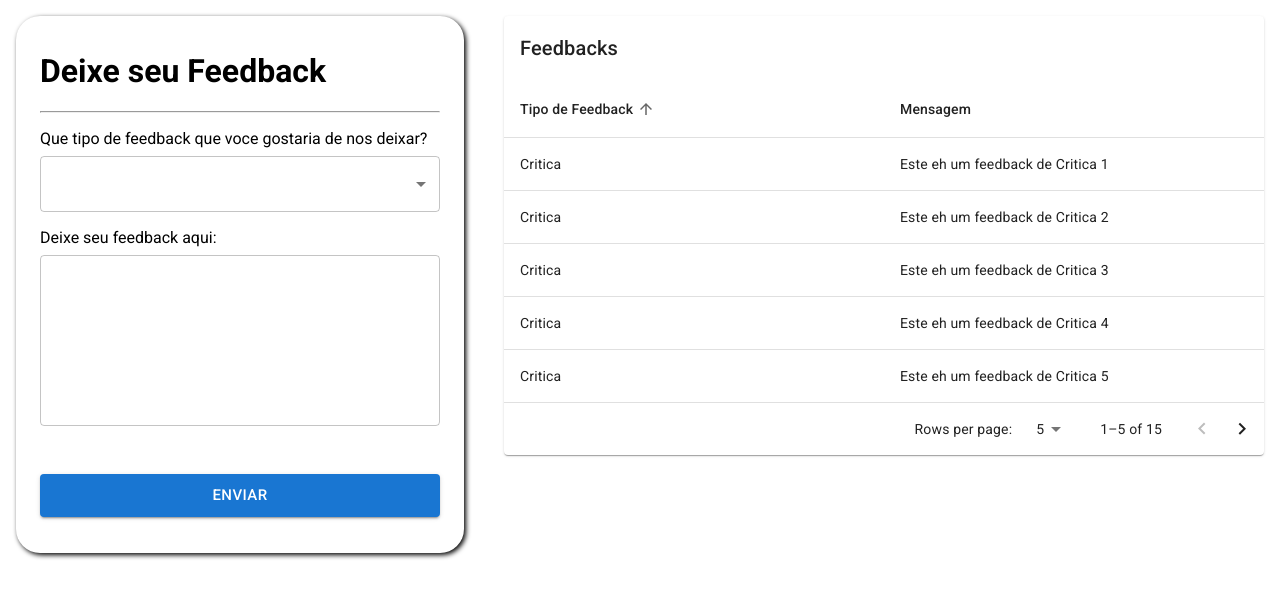
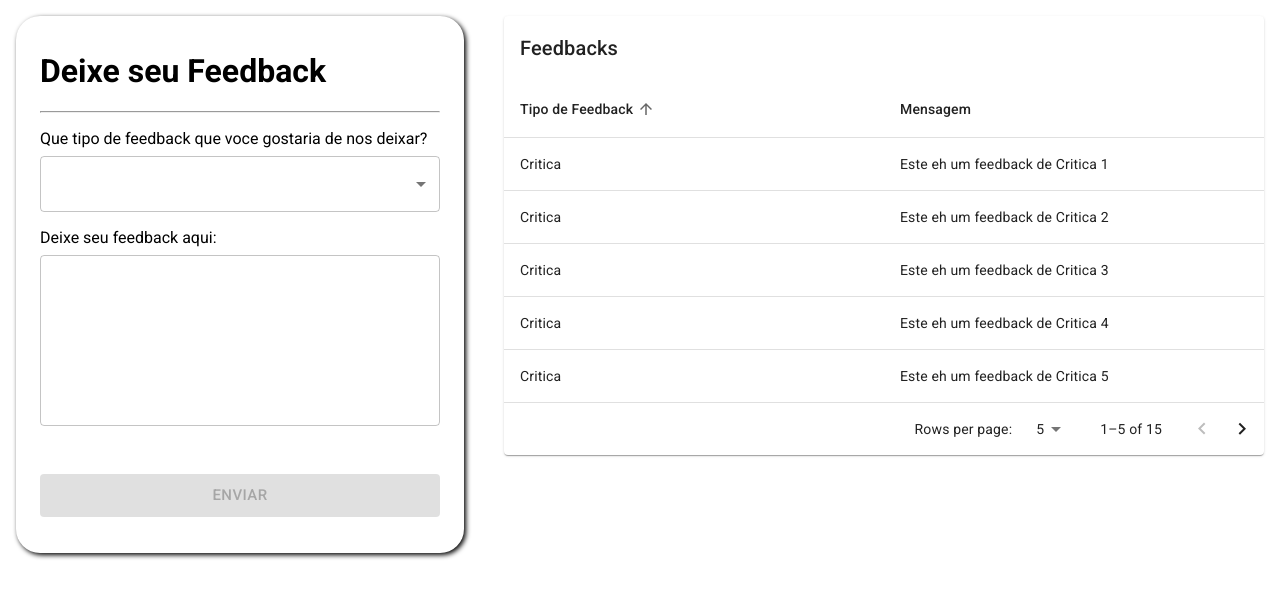
Before and after one commit to FelipeMaxRosa/ada-cielo-desafio-1-front, a React (Create React App) app: page / in a window 1280 px wide. Shown: the top 598 px of the page. Built offline with nearby package versions, Linux system fonts and the light colour scheme.

Commit message:
refactor: field names and state

```diff
--- a/src/components/feedback-form/feedback-body/feedback-body.tsx
+++ b/src/components/feedback-form/feedback-body/feedback-body.tsx
@@ -1,23 +1,23 @@
-import { SelectChangeEvent } from "@mui/material/Select";
+import { SelectChangeEvent } from '@mui/material/Select';
 
-import { SelectField, Form, Input } from "../../form";
-import { FEEDBACK_TYPE_OPTIONS } from "../../constants";
-import { useFeedbackContext } from "../../../contexts/feedback-context";
+import { SelectField, Form, Input } from '../../form';
+import { FEEDBACK_TYPE_OPTIONS } from '../../constants';
+import { useFeedbackContext } from '../../../contexts/feedback-context';
 
 export const FeedbackBody = () => {
   const {
     dispatch,
-    state: { feedbackMessage, feedbackType },
+    state: { message: feedbackMessage, type: feedbackType },
   } = useFeedbackContext();
 
   const handleChange = (event: SelectChangeEvent<string>) => {
     const { name, value } = event.target;
-    dispatch({ type: "ONCHANGE", payload: { name, value } });
+    dispatch({ type: 'ONCHANGE', payload: { name, value } });
   };
 
   const handleInputChange = (event: React.ChangeEvent<HTMLInputElement>) => {
     const { name, value } = event.target;
-    dispatch({ type: "ONCHANGE", payload: { name, value } });
+    dispatch({ type: 'ONCHANGE', payload: { name, value } });
   };
 
   return (
@@ -27,12 +27,12 @@ export const FeedbackBody = () => {
         value={feedbackType}
         onChange={handleChange}
         label="Que tipo de feedback que voce gostaria de nos deixar?"
-        name="feedbackType"
+        name="type"
       />
       <Input
         multiline
         rows={6}
-        name="feedbackMessage"
+        name="message"
         value={feedbackMessage}
         label="Deixe seu feedback aqui:"
         onChange={handleInputChange}
--- a/src/components/feedback-form/feedback-footer/feedback-footer.tsx
+++ b/src/components/feedback-form/feedback-footer/feedback-footer.tsx
@@ -1,10 +1,12 @@
-import Stack from "@mui/material/Stack";
+import Stack from '@mui/material/Stack';
 
-import { Button } from "../../form";
-import { useFeedback } from "../../../hooks";
+import { Button } from '../../form';
+import { useFeedback } from '../../../hooks';
 
 export const FeedbackFooter = () => {
-  const { submitFeedback, loading } = useFeedback();
+  const { submitFeedback, loading, state } = useFeedback();
+  const hasEmptyField = state.message.length === 0 || state.type.length === 0;
+  const buttonSubmitDisabled = loading || hasEmptyField;
 
   return (
     <footer>
@@ -13,7 +15,7 @@ export const FeedbackFooter = () => {
           variant="contained"
           size="large"
           onClick={submitFeedback}
-          disabled={loading}
+          disabled={buttonSubmitDisabled}
         >
           Enviar
         </Button>
--- a/src/contexts/reducers/feedback-reducer.ts
+++ b/src/contexts/reducers/feedback-reducer.ts
@@ -1,42 +1,42 @@
-import { useReducer } from "react";
+import { useReducer } from 'react';
 
 type OnChangeAction = {
-  type: "ONCHANGE";
+  type: 'ONCHANGE';
   payload: { name: string; value: string };
 };
-type SetLoading = { type: "SET_LOADING"; payload: boolean };
-type SetError = { type: "SET_ERROR"; payload: string };
+type SetLoading = { type: 'SET_LOADING'; payload: boolean };
+type SetError = { type: 'SET_ERROR'; payload: string };
 export type FeedbackAction = OnChangeAction | SetLoading | SetError;
 
 export interface FeedbackState {
-  feedbackType: string;
-  feedbackMessage: string;
+  type: string;
+  message: string;
   loading: boolean;
   error: string;
 }
 
 const initialState: FeedbackState = {
-  feedbackMessage: "",
-  feedbackType: "",
+  message: '',
+  type: '',
   loading: false,
-  error: "",
+  error: '',
 };
 
 function reducer(state: FeedbackState, action: FeedbackAction) {
   switch (action.type) {
-    case "ONCHANGE": {
+    case 'ONCHANGE': {
       return {
         ...state,
         [action.payload.name]: action.payload.value,
       };
     }
-    case "SET_LOADING": {
+    case 'SET_LOADING': {
       return {
         ...state,
         loading: action.payload,
       };
     }
-    case "SET_ERROR": {
+    case 'SET_ERROR': {
       return {
         ...state,
         error: action.payload,
--- a/src/hooks/use-feedback.ts
+++ b/src/hooks/use-feedback.ts
@@ -8,9 +8,11 @@ export const useFeedback = () => {
   const submitFeedback = async () => {
     try {
       dispatch({ type: 'SET_LOADING', payload: true });
+      const { message, type } = state;
+
       const feedbackData: FeedbackData = {
-        message: state.feedbackMessage,
-        type: state.feedbackType,
+        message,
+        type,
       };
 
       await feedbackService.submitFeedback(feedbackData);
@@ -26,5 +28,6 @@ export const useFeedback = () => {
     submitFeedback,
     loading: state.loading,
     error: state.error,
+    state,
   };
 };
```
